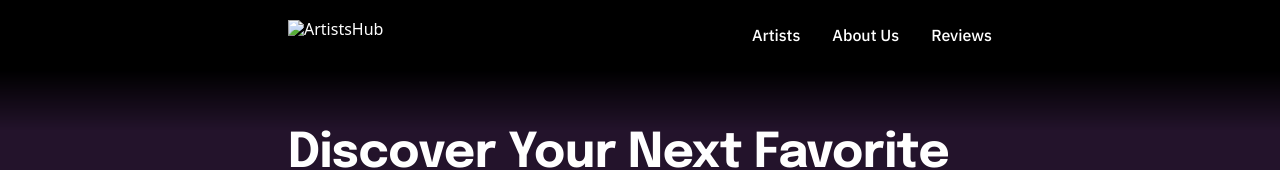
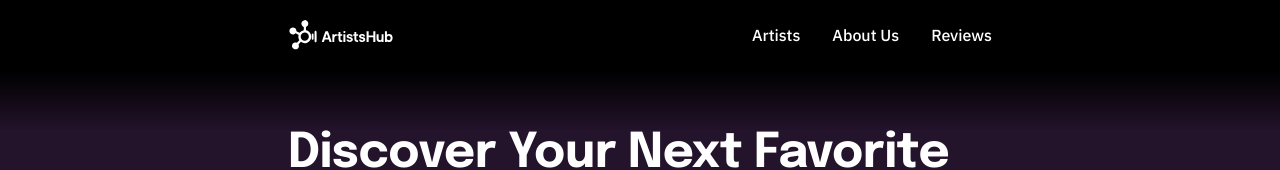
Before and after one commit to koselevn/star-team-artists-hub, a plain HTML site: page index.html in a window 1280 px wide. Shown: the top 170 px of the page. Drawn offline with nearby package versions, Linux system fonts and the light colour scheme; no server answers.

Commit message:
Deploying to gh-pages from @ koselevn/star-team-artists-hub@659cd610b0d8aa14b5d7a548e34a9a8607e760e4 🚀

```diff
--- a/index.html
+++ b/index.html
@@ -31,7 +31,7 @@
     <header class="page-header">
   <div class="container header-container">
     <div class="header-logo-section">
-      <img class="logo" src="../img/main-header-logo.svg" alt="ArtistsHub">
+      <img class="logo" src="/star-team-artists-hub/assets/main-header-logo-RAKB-wyC.svg" alt="ArtistsHub">
     </div>
     <nav class="header-nav">
       <ul>
```
Also changed, not shown: assets/main-header-logo-RAKB-wyC.svg (added).
